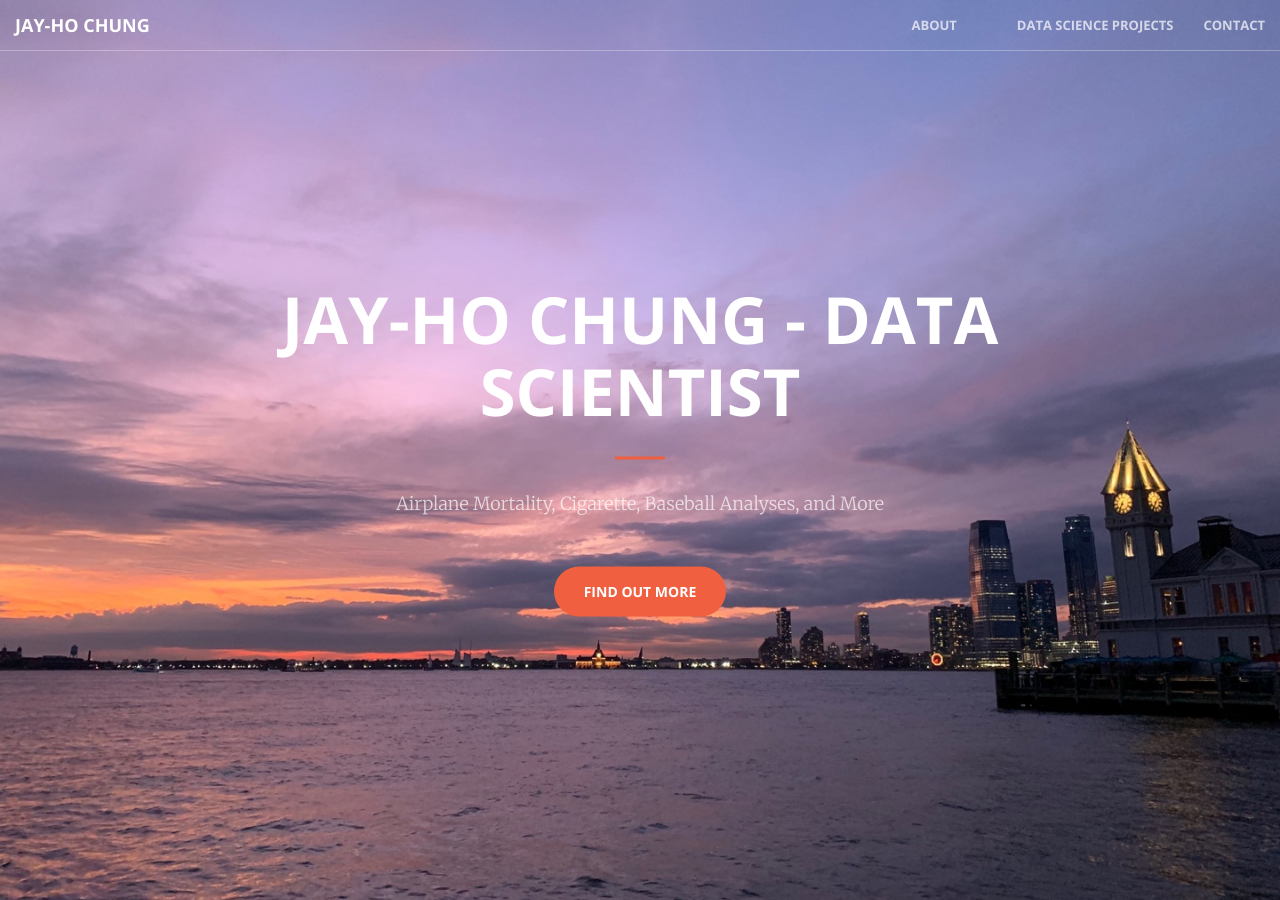
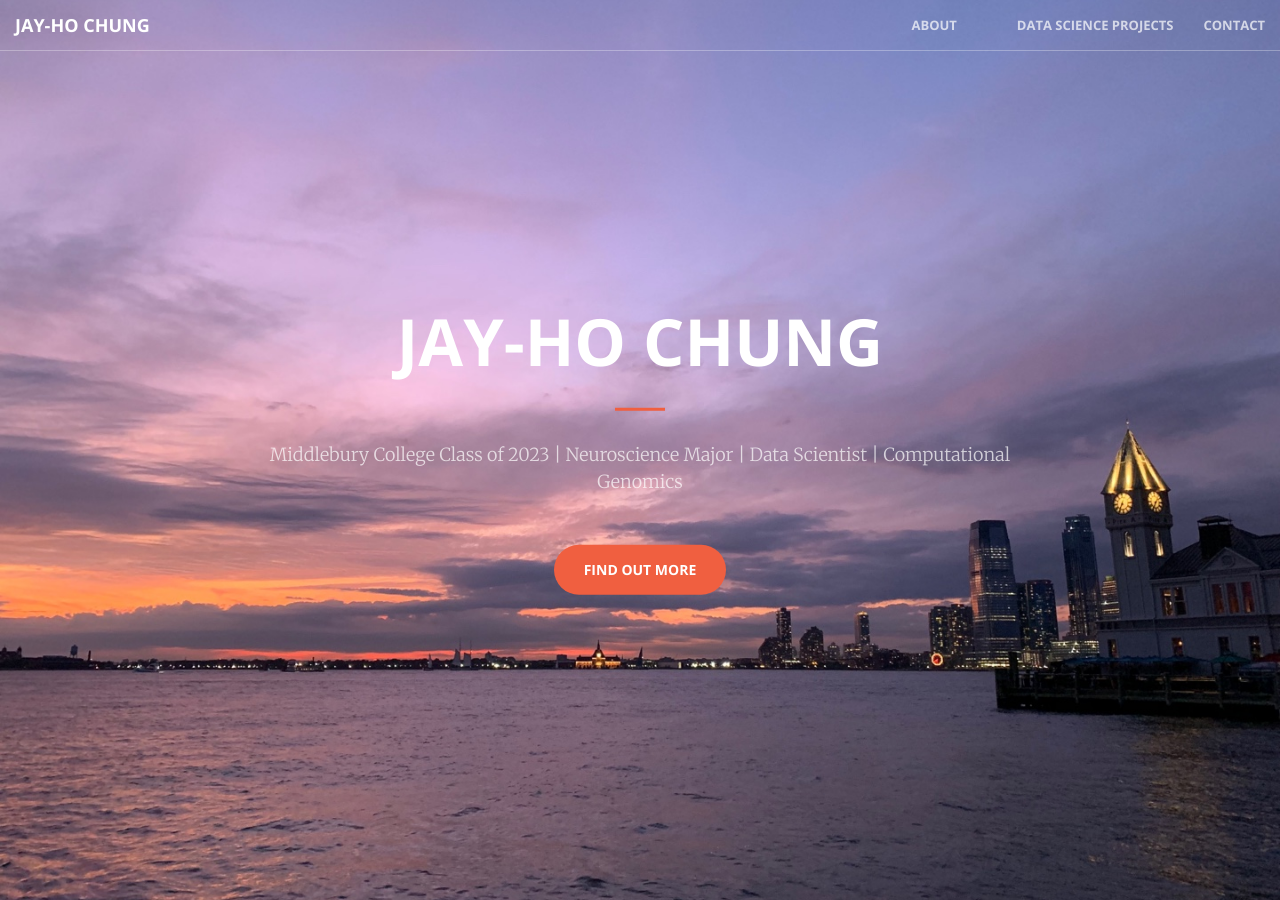
Before and after one commit to jh-chung/jh-chung.github.io, a Jekyll site: the page built from index.html, in a window 1280 px wide and 900 px high. Built offline with Jekyll 4.4.1, drawn with Linux system fonts in a browser that asks for light colours.

Commit message:
Update header.html
changing the header to be more specific

```diff
--- a/_includes/header.html
+++ b/_includes/header.html
@@ -1,9 +1,9 @@
 <header>
     <div class="header-content">
         <div class="header-content-inner">
-            <h1>Jay-Ho Chung - Data Scientist </h1>
+            <h1>Jay-Ho Chung</h1>
             <hr>
-            <p>Airplane Mortality, Cigarette, Baseball Analyses, and More</p>
+            <p>Middlebury College Class of 2023 | Neuroscience Major | Data Scientist | Computational Genomics</p>
             <a href="#about" class="btn btn-primary btn-xl page-scroll">Find Out More</a>
             	<!-- <img src="img/circles.jpg" class="img-responsive" alt=""> failed to do this-->
         </div>
```
